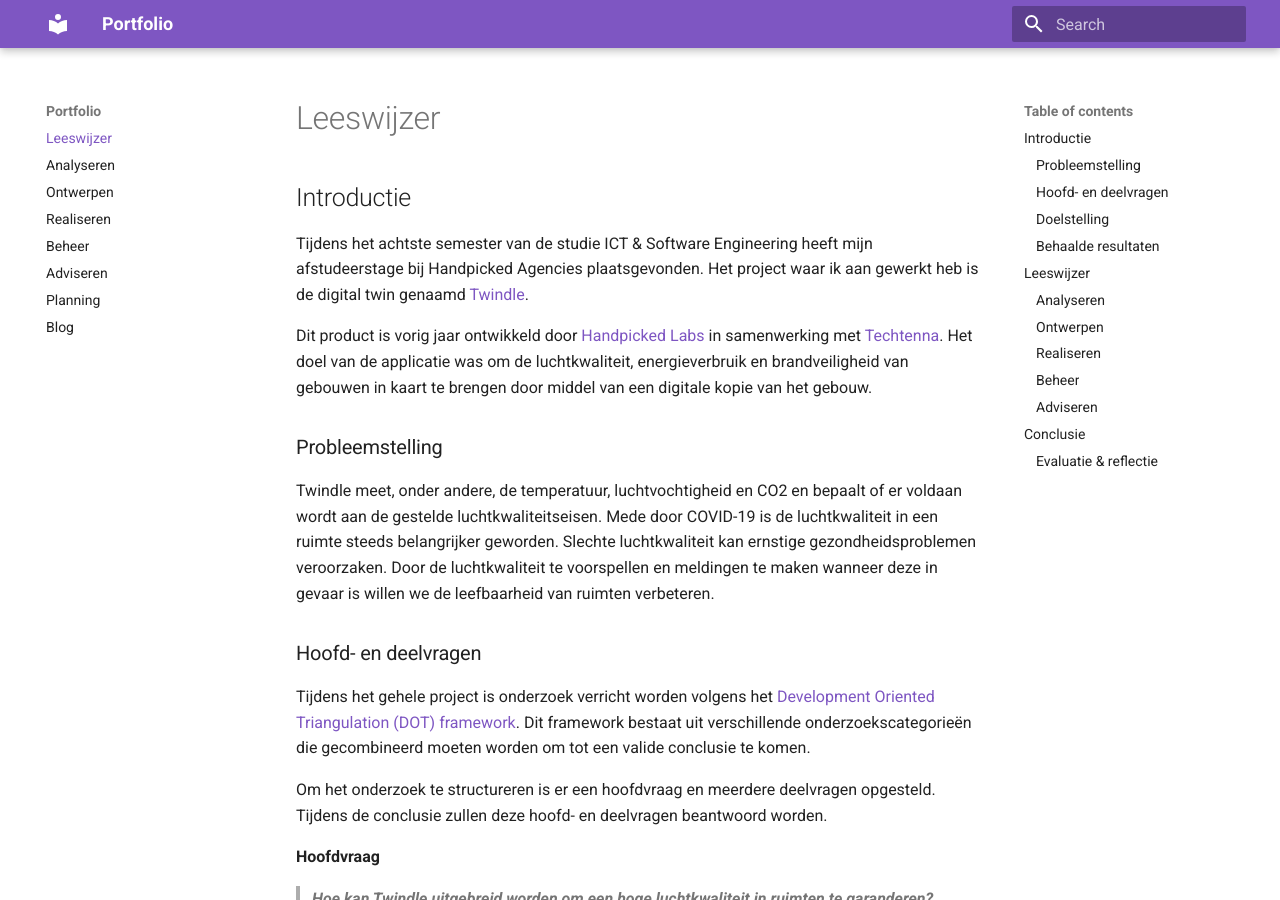
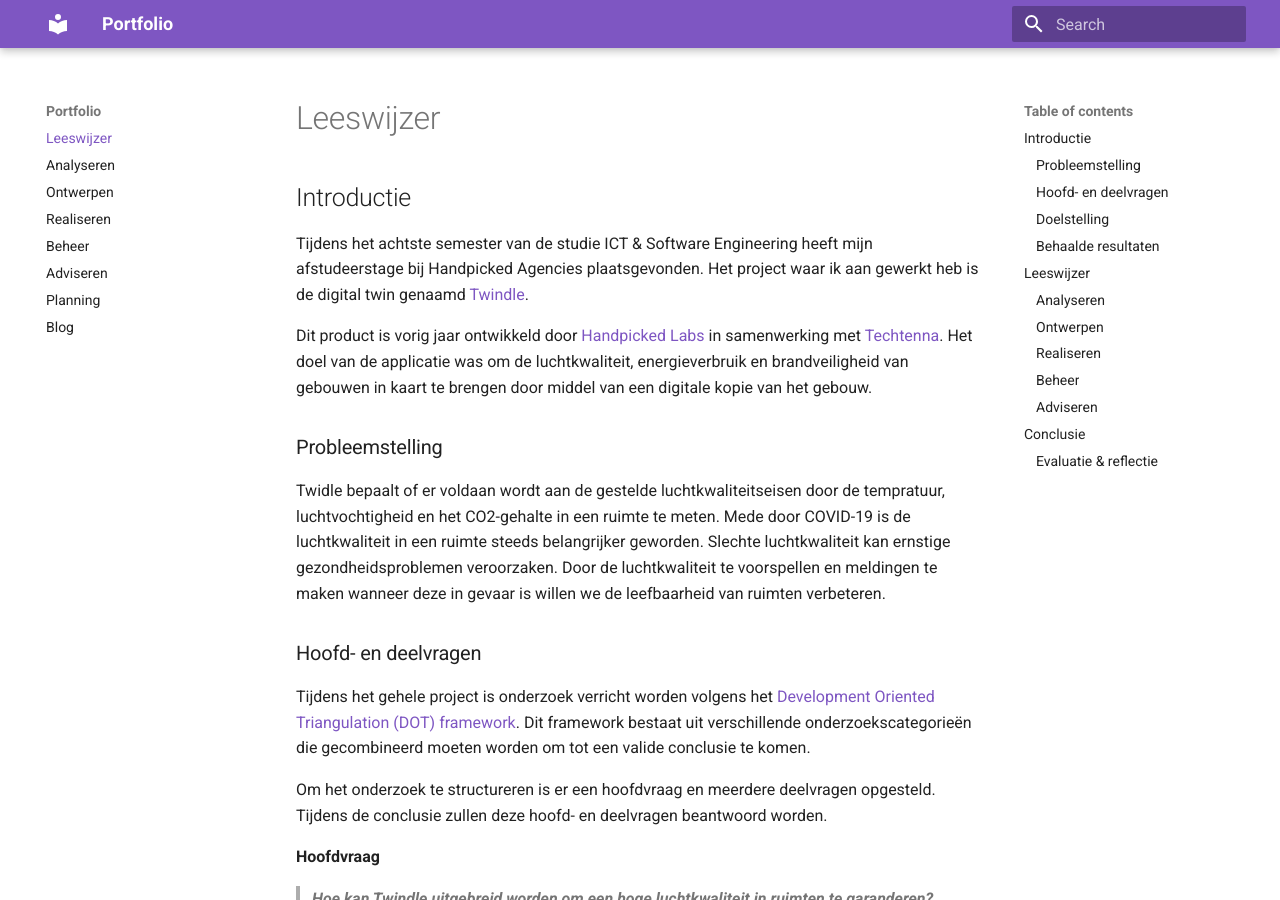
Before and after one commit to kpapijnenburg/portfolio, an MkDocs documentation site: the page built from docs/index.md, in a window 1280 px wide and 900 px high. Built offline with MkDocs 1.6.1 and Material for MkDocs 9.7.7, drawn with Linux system fonts in a browser that asks for light colours.

Commit message:
Deze zin loopt denk ik iets beter.

```diff
--- a/docs/index.md
+++ b/docs/index.md
@@ -6,7 +6,7 @@
 
 ### Probleemstelling
 
-Twindle meet, onder andere, de temperatuur, luchtvochtigheid en CO2 en bepaalt of er voldaan wordt aan de gestelde luchtkwaliteitseisen. Mede door COVID-19 is de luchtkwaliteit in een ruimte steeds belangrijker geworden. Slechte luchtkwaliteit kan ernstige gezondheidsproblemen veroorzaken. Door de luchtkwaliteit te voorspellen en meldingen te maken wanneer deze in gevaar is willen we de leefbaarheid van ruimten verbeteren.
+Twidle bepaalt of er voldaan wordt aan de gestelde luchtkwaliteitseisen door de tempratuur, luchtvochtigheid en het CO2-gehalte in een ruimte te meten. Mede door COVID-19 is de luchtkwaliteit in een ruimte steeds belangrijker geworden. Slechte luchtkwaliteit kan ernstige gezondheidsproblemen veroorzaken. Door de luchtkwaliteit te voorspellen en meldingen te maken wanneer deze in gevaar is willen we de leefbaarheid van ruimten verbeteren.
 
 ### Hoofd- en deelvragen
 
```
